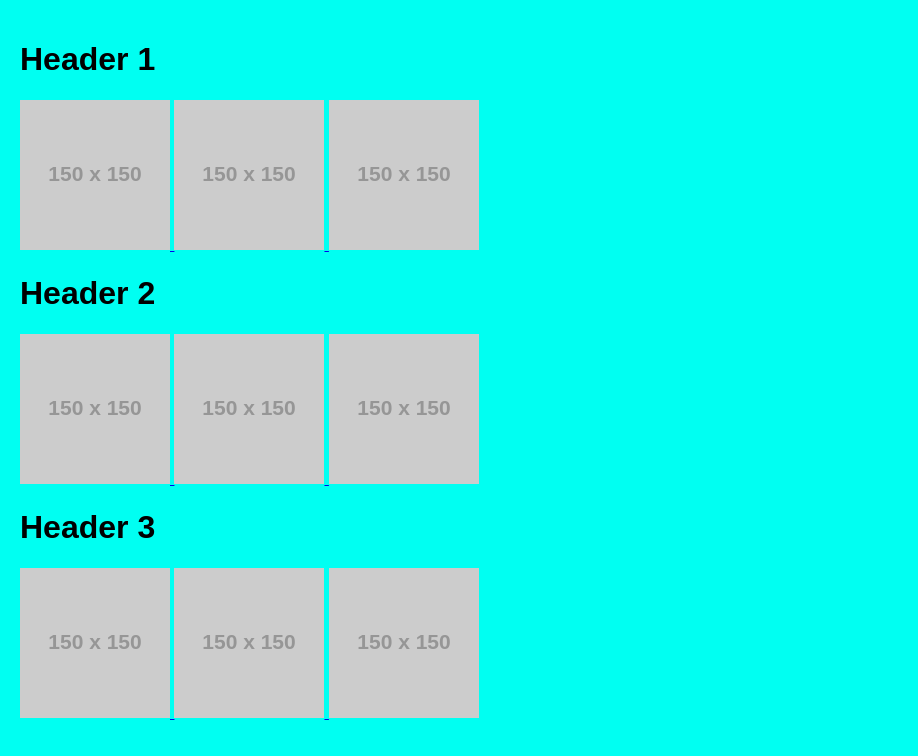
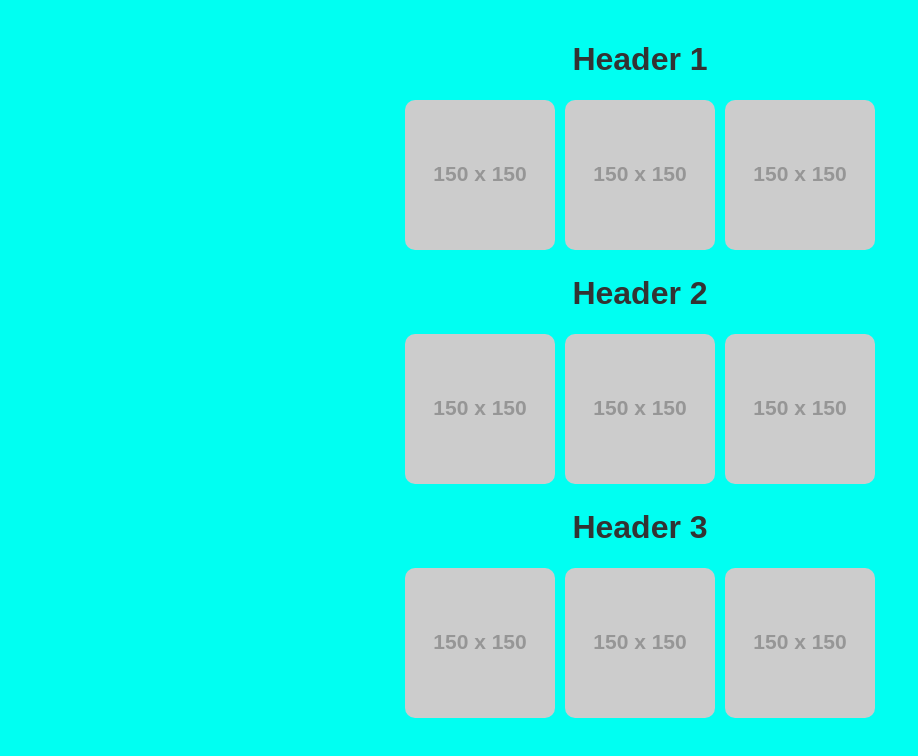
Before and after one commit to RandomStuff45/fun-random-stuff, a plain HTML site: page index.html in a window 1280 px wide. Shown: the whole page, without its empty margins (0-918 px from the left). Drawn offline with Linux system fonts and the light colour scheme; placeholder pictures from the web are drawn by us.

Commit message:
Update styles.css
Added CSS for the index.html additions.

```diff
--- a/styles.css
+++ b/styles.css
@@ -4,3 +4,32 @@ body {
     padding: 20px;
     background-color: #00fff2;
 }
+
+header {
+    text-align: center;
+    margin: 20px 0;
+}
+
+h1 {
+    font-size: 2rem;
+    color: #333;
+}
+
+.image-buttons {
+    display: flex;
+    justify-content: center;
+    gap: 10px;
+    margin-top: 10px;
+}
+
+.image-buttons a img {
+    width: 150px;
+    height: 150px;
+    border-radius: 10px;
+    transition: transform 0.3s ease;
+}
+
+.image-buttons a img:hover {
+    transform: scale(1.1);
+    cursor: pointer;
+}
```
